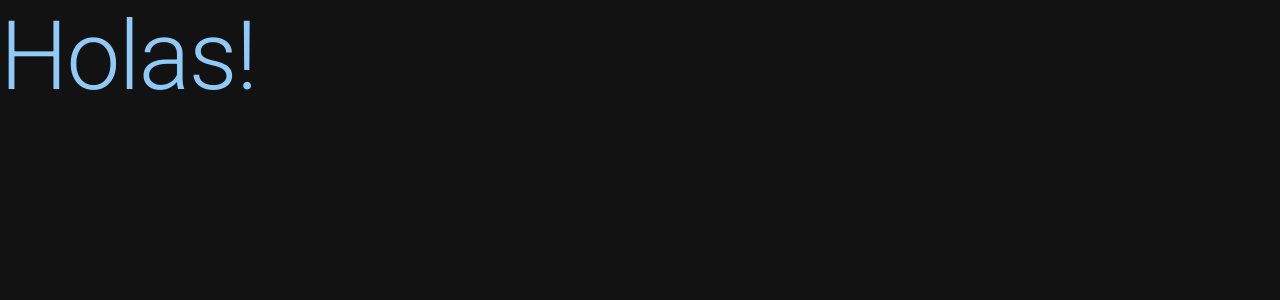
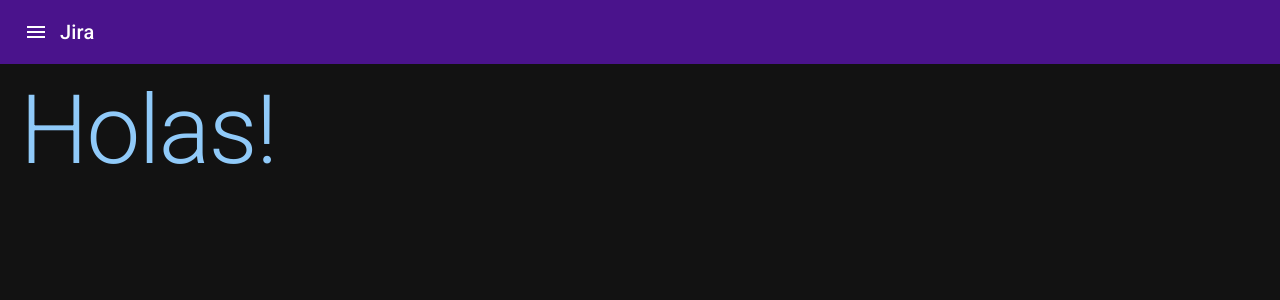
Before and after one commit to gavrilciunterei/jira, a Next.js app: page / in a window 1280 px wide. Shown: the top 300 px of the page. Built offline with nearby package versions, Linux system fonts and the light colour scheme.

Commit message:
feat: navbar

```diff
--- /dev/null
+++ b/components/layouts/Layouts.tsx
@@ -0,0 +1,24 @@
+import { Box } from '@mui/material';
+import Head from 'next/head';
+import React, { FC, ReactNode } from 'react';
+import { Navbar } from '../ui';
+
+interface Props {
+  title?: string;
+  children: ReactNode;
+}
+
+export const Layouts: FC<Props> = ({ title = 'Jira', children }) => {
+  return (
+    <Box sx={{ flexFlow: 1 }}>
+      <Head>
+        <title>{title} </title>
+      </Head>
+
+      <Navbar />
+      {/* Sidebar */}
+
+      <Box sx={{ padding: '10px 20px' }}>{children}</Box>
+    </Box>
+  );
+};
--- /dev/null
+++ b/components/layouts/index.ts
@@ -0,0 +1 @@
+export * from './Layouts';
--- /dev/null
+++ b/components/ui/Navbar.tsx
@@ -0,0 +1,16 @@
+import React from 'react';
+import { AppBar, IconButton, Toolbar, Typography } from '@mui/material';
+import MenuOutlinedIcon from '@mui/icons-material/MenuOutlined';
+
+export const Navbar = () => {
+  return (
+    <AppBar position="sticky">
+      <Toolbar>
+        <IconButton size="large" edge="start">
+          <MenuOutlinedIcon />
+        </IconButton>
+        <Typography variant="h6">Jira</Typography>
+      </Toolbar>
+    </AppBar>
+  );
+};
--- /dev/null
+++ b/components/ui/index.ts
@@ -0,0 +1 @@
+export * from './Navbar';
--- a/pages/index.tsx
+++ b/pages/index.tsx
@@ -1,13 +1,14 @@
 import { Typography } from '@mui/material';
 import type { NextPage } from 'next';
+import { Layouts } from '../components/layouts/';
 
 const Home: NextPage = () => {
   return (
-    <div>
+    <Layouts>
       <Typography variant="h1" color="primary">
         Holas!
       </Typography>
-    </div>
+    </Layouts>
   );
 };
 
--- a/themes/dark-theme.ts
+++ b/themes/dark-theme.ts
@@ -1,5 +1,5 @@
 import { createTheme } from '@mui/material';
-import { grey, red } from '@mui/material/colors';
+import { red } from '@mui/material/colors';
 
 export const darkTheme = createTheme({
   palette: {
@@ -12,5 +12,16 @@
       main: red.A400,
     },
   },
-  components: {},
+  components: {
+    MuiAppBar: {
+      defaultProps: {
+        elevation: 0,
+      },
+      styleOverrides: {
+        root: {
+          backgroundColor: '#4a138c',
+        },
+      },
+    },
+  },
 });
--- a/themes/light-theme.ts
+++ b/themes/light-theme.ts
@@ -17,5 +17,12 @@
       main: red.A400,
     },
   },
-  components: {},
+  components: {
+    MuiAppBar: {
+      defaultProps: {
+        elevation: 0,
+      },
+      styleOverrides: {},
+    },
+  },
 });
```
